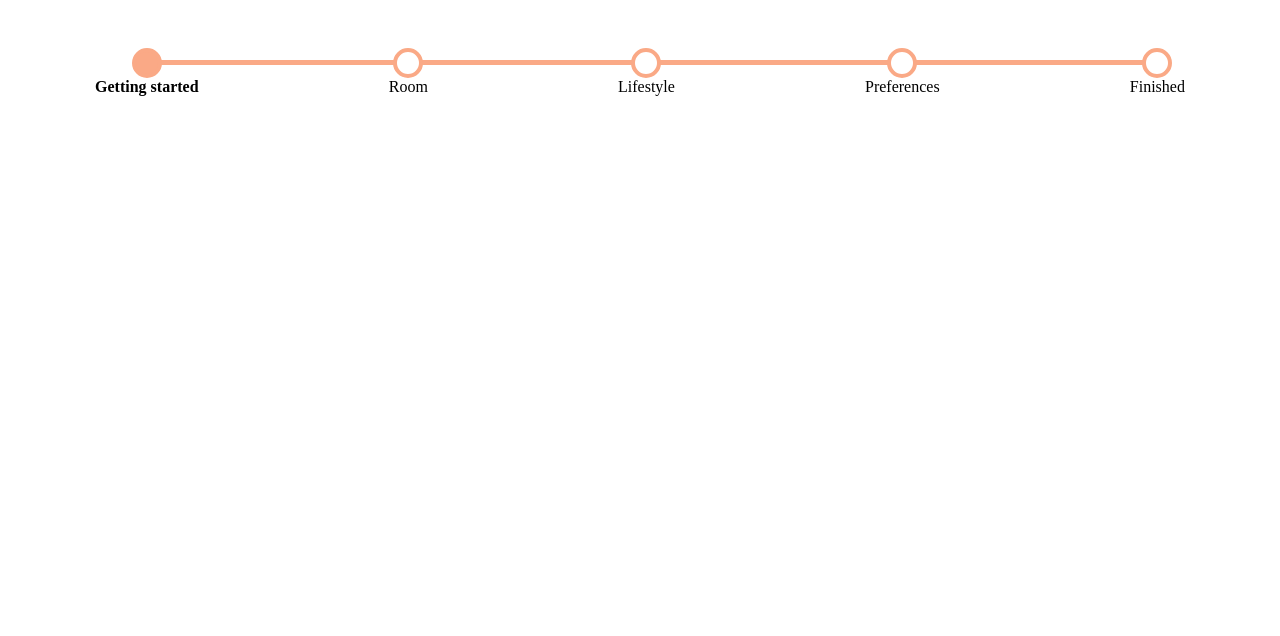
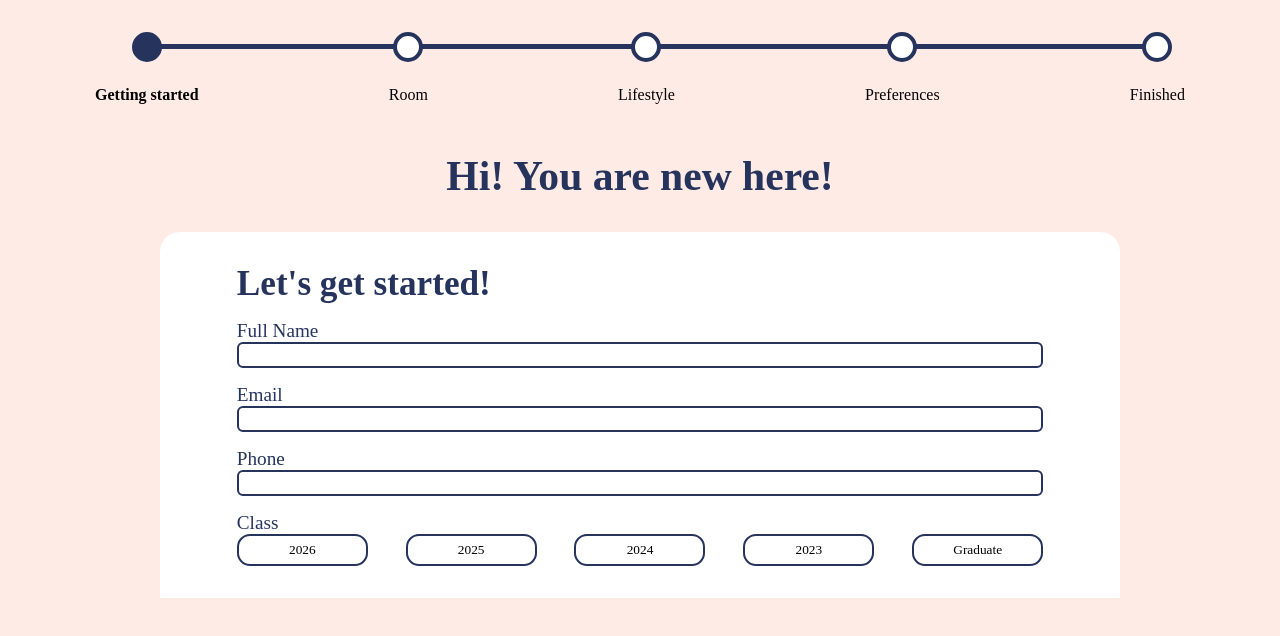
Before and after one commit to rice-apps/bunkmate, a React (Create React App) app in the folder client/: page / in a window 1280 px wide. Shown: the top 636 px of the page. Built offline with nearby package versions, Linux system fonts and the light colour scheme.

Commit message:
create form and input component

```diff
--- /dev/null
+++ b/client/src/components/onboarding/Form.tsx
@@ -0,0 +1,38 @@
+import { useEffect } from "react";
+import InputField from "./InputField";
+
+interface input {
+    id: number;
+    label: string;
+    type: string;
+    options: string[];
+    placeholder: string;
+  }
+
+interface FormProps {
+    welcome: string;
+    header: string;
+    inputs: input[];
+  }
+
+
+
+const Form = ({welcome, header, inputs}: FormProps) => {
+
+    useEffect(()=>{
+        console.log(inputs)
+    },[])
+    return (
+        <div className="onboarding-form">
+            <h1>
+                {welcome}
+            </h1>
+            <form>
+                <h2>{header}</h2>
+                {inputs.map(input=><InputField key={input["id"]} id={input.id} placeholder={input.placeholder} options={input.options} label={input["label"]} type={input.type}/>)}
+            </form>
+        </div>
+    )
+}
+
+export default Form
--- /dev/null
+++ b/client/src/components/onboarding/InputField.tsx
@@ -0,0 +1,25 @@
+interface InputProps {
+    id: number;
+    label: string;
+    type: string;
+    options: string[];
+    placeholder: string;
+  }
+
+const InputField = ({label, type, options, placeholder}: InputProps) => {
+
+    return (
+        <div className="input-field">
+
+            <label htmlFor=""> {label}</label>
+            { type==="text" &&
+                <input type="text" placeholder={placeholder}/>
+            }
+            <div className="options">
+            {options.map(option=><button className="option-btn">{option}</button>)}
+            </div>
+        </div>
+    )
+}
+
+export default InputField
--- a/client/src/components/onboarding/NavLink.tsx
+++ b/client/src/components/onboarding/NavLink.tsx
@@ -2,17 +2,16 @@ interface SectionProps {
     name: string;
     id: number;
     activeSection: number;
-    setActiveSection: Function;
   }
 
-const NavLink = ({name, id, activeSection, setActiveSection}: SectionProps) => {
+const NavLink = ({name, id, activeSection}: SectionProps) => {
 
     return (
-        <div className={id===activeSection?"svg-active":"svg-inactive"} onClick={()=>{setActiveSection(id)}}>
+        <div className="nav-link">
             <svg width="30" height="30" viewBox="0 0 30 30" fill="none" xmlns="http://www.w3.org/2000/svg">
-            <circle  cx="15" cy="15" r="13" fill="#FAA986" stroke="#FAA986" stroke-width="4"/>
+            <circle className={id<=activeSection?"svg-active":"svg-inactive"}  cx="15" cy="15" r="13" fill="#25335D" stroke="#25335D" stroke-width="4"/>
             </svg>
-        <p>{name}</p>
+        <p className={id===activeSection?"link-active":"link-inactive"}>{name}</p>
         </div>
     )
 }
--- a/client/src/mock.js
+++ b/client/src/mock.js
@@ -1,4 +1,5 @@
-const mockSections = [
+const mock = {
+    mockSections:[
     {
         id: 0,
         name: "Getting started"
@@ -19,6 +20,42 @@ const mockSections = [
         id: 4,
         name: "Finished"
     },
-]
+    ],
+    mockForms : [
+        {
+        id: 1,
+        welcome: "Hi! You are new here!",
+        header: "Let's get started!",
+        inputs: [{
+            id : 1,
+            label: "Full Name",
+            type: "text",
+            options: [],
+            placeholder: ""
+        },
+        {
+            id : 2,
+            label: "Email",
+            type: "text",
+            options: [],
+            placeholder: ""
+        },
+        {
+            id : 3,
+            label: "Phone",
+            type: "text",
+            options: [],
+            placeholder: ""
+        },
+        {
+            id : 4,
+            label: "Class",
+            type: "select",
+            options: ["2026", "2025", "2024", "2023", "Graduate"],
+            placeholder: ""
+        }
+        ]}]
 
-export default mockSections
+}
+
+export default mock
--- a/client/src/pages/Onboarding.tsx
+++ b/client/src/pages/Onboarding.tsx
@@ -2,7 +2,8 @@ import { useState } from "react"
 import "../styles/Onboarding.css"
 import circle from "../media/Circle.svg"
 import Navlink from "../components/onboarding/NavLink"
-import mockSections from "../mock"
+import mock from "../mock"
+import Form from "../components/onboarding/Form"
 
 const Onboarding = () => {
 
@@ -11,8 +12,9 @@ const Onboarding = () => {
     return (
         <div className="onboarding">
             <div className="nav">
-                {mockSections.map(mockSection=><Navlink activeSection={activeSection} id={mockSection.id} name = {mockSection.name} setActiveSection={setActiveSection}/>)}
+                {mock.mockSections.map(mockSection=><Navlink activeSection={activeSection} id={mockSection.id} name = {mockSection.name}/>)}
             </div>
+            {mock.mockForms.map(form=><Form key={form.id} welcome={form.welcome} header={form.header} inputs={form.inputs}/>)}
         </div>
     )
 }
--- a/client/src/styles/Onboarding.css
+++ b/client/src/styles/Onboarding.css
@@ -1,8 +1,9 @@
 :root {
     --white: #fff;
     --black: #000;
-    --orange: #FAA986;
-
+    --blue: #25335D;
+    --pink: #FFEBE5;
+    --gray: #25335D;
 }
 
 * {
@@ -12,17 +13,28 @@
     font-family: "Roboto Flex";
 }
 
-
-.svg-active {
+body {
+    background-color: var(--pink);
+    color: var(--gray);
+}
+.link-active {
     font-weight: bold;
 }
 
-.svg-inactive circle{
+h1 {
+    font-size: 2.6em;
+}
+
+h2 {
+    font-size: 2.2em;
+}
+
+.svg-inactive{
     fill: var(--white);
 }
 
 .nav {
-    margin-top: 6vh;
+    margin-top: 4vh;
     display: flex;
     position: relative;
     justify-content: space-around;
@@ -35,7 +47,6 @@
     font-size: 1em;
     z-index: 1;
     color: var(--black);
-    cursor: pointer;
 }
 
 .nav::before {
@@ -44,6 +55,51 @@
     height: 5px;
     top: 12px;
     z-index: 0;
-    background-color: #FAA986;
+    background-color: var(--blue);
     position: absolute;
 }
+
+.nav-link p {
+    margin-top: 3vh;
+}
+
+.onboarding-form {
+    margin-top: 6vh;
+    display: flex;
+    justify-content: center;
+    flex-direction: column;
+    align-items: center;
+}
+form {
+    padding: 4vh 6vw;
+    margin-top: 4vh;
+    background: var(--white);
+    border-radius: 20px 20px 0px 0px;
+    width: 75%;
+}
+.input-field {
+    margin-top: 2vh;
+}
+input {
+    border: 2px solid #25335D;
+    width: 100%;
+    padding: 3px;
+    border-radius: 6px;
+}
+
+label {
+    font-size: 1.2em;
+}
+
+.options {
+    display: flex;
+    justify-content: space-between;
+}
+
+.option-btn {
+    border: 2px solid #25335D;
+    border-radius: 13px;
+    width: 131px;
+    height: 32px;
+    background-color: var(--white);
+}
```
